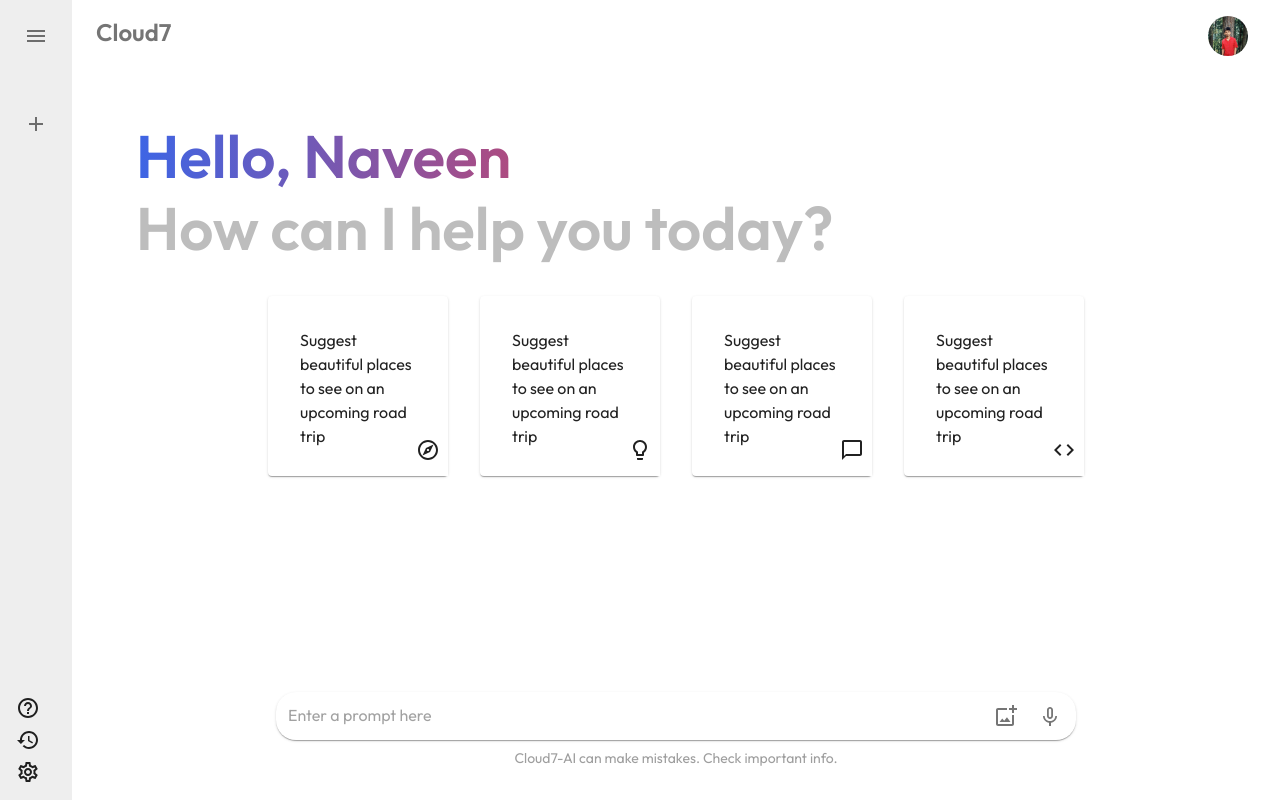
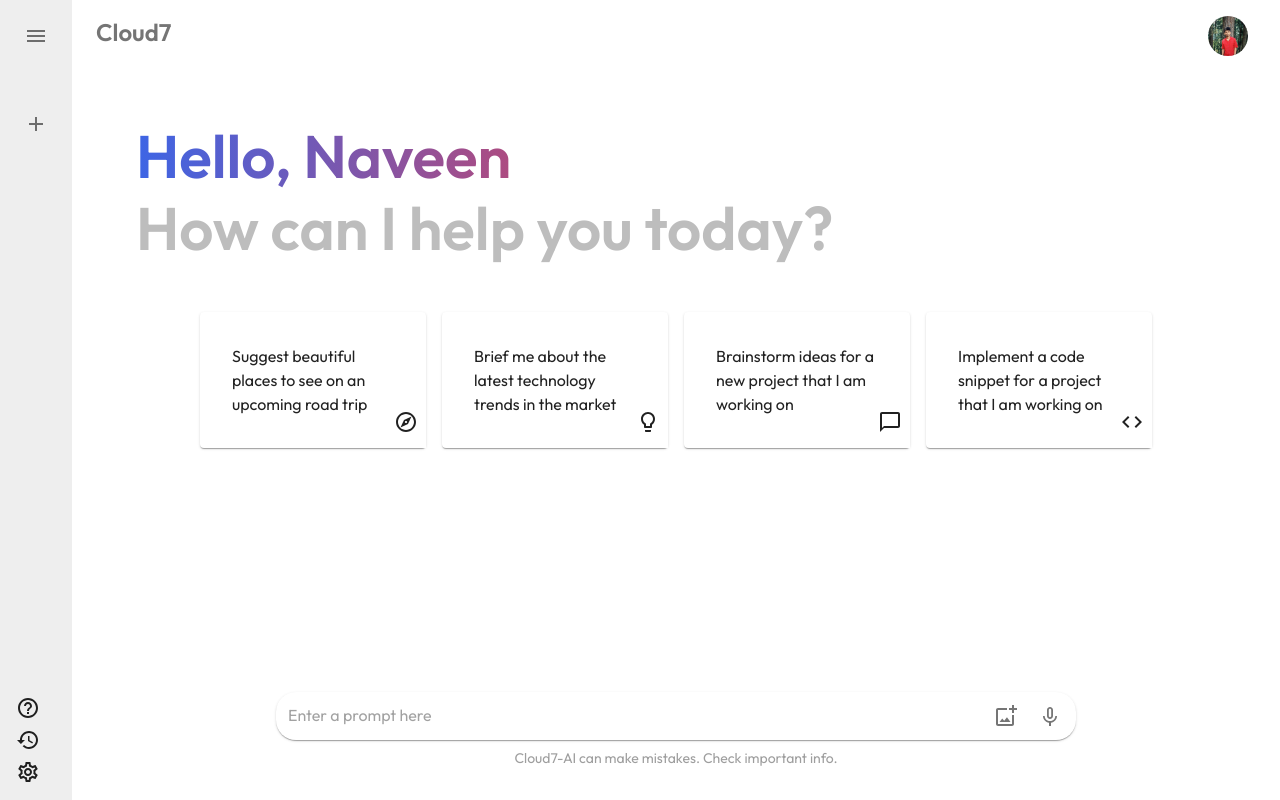
Before and after one commit to Naveen-Lankesha/Cloud-AI, a React (Vite) app: page / in a window 1280 px wide. Built offline with nearby package versions, Linux system fonts and the light colour scheme.

Commit message:
Cloud7-AI V1.6

```diff
--- a/src/components/Card/Card.jsx
+++ b/src/components/Card/Card.jsx
@@ -8,8 +8,6 @@
     <Paper
       flex={1}
       sx={{
-        width: size,
-        height: size,
         position: "relative",
         p: padding,
         cursor: "pointer",
--- a/src/components/Main/Main.jsx
+++ b/src/components/Main/Main.jsx
@@ -1,6 +1,7 @@
 import {
   Avatar,
   Box,
+  Grid,
   InputBase,
   LinearProgress,
   Paper,
@@ -35,7 +36,6 @@
     setInput,
   } = useContext(Context);
 
-  const size = 180;
   const padding = 4;
   return (
     <Box sx={{ height: "100vh", display: "flex", flexDirection: "column" }}>
@@ -56,7 +56,49 @@
             <Typography variant="h2" sx={{ color: grey[400] }}>
               How can I help you today?
             </Typography>
-            <Stack
+            <Grid
+              container
+              spacing={2}
+              sx={{ mt: 4, justifyContent: "center", pl: 8, pr: 8 }}>
+              <Grid item xs={12} sm={6} md={3}>
+                <Card
+                  padding={padding}
+                  text={
+                    "Suggest beautiful places to see on an upcoming road trip"
+                  }
+                  icon={<ExploreOutlinedIcon />}
+                />
+              </Grid>
+              <Grid item xs={12} sm={6} md={3}>
+                <Card
+                  padding={padding}
+                  text={
+                    "Brief me about the latest technology trends in the market"
+                  }
+                  icon={<LightbulbOutlinedIcon />}
+                />
+              </Grid>
+              <Grid item xs={12} sm={6} md={3}>
+                <Card
+                  padding={padding}
+                  text={
+                    "Brainstorm ideas for a new project that I am working on"
+                  }
+                  icon={<ChatBubbleOutlineOutlinedIcon />}
+                />
+              </Grid>
+              <Grid item xs={12} sm={6} md={3}>
+                <Card
+                  padding={padding}
+                  text={
+                    "Implement a code snippet for a project that I am working on"
+                  }
+                  icon={<CodeOutlinedIcon />}
+                />
+              </Grid>
+            </Grid>
+
+            {/* <Stack
               direction={"row"}
               spacing={4}
               sx={{
@@ -66,7 +108,6 @@
                 justifyContent: "center",
               }}>
               <Card
-                size={size}
                 padding={padding}
                 text={
                   "Suggest beautiful places to see on an upcoming road trip"
@@ -74,7 +115,6 @@
                 icon={<ExploreOutlinedIcon />}
               />
               <Card
-                size={size}
                 padding={padding}
                 text={
                   "Suggest beautiful places to see on an upcoming road trip"
@@ -82,7 +122,6 @@
                 icon={<LightbulbOutlinedIcon />}
               />
               <Card
-                size={size}
                 padding={padding}
                 text={
                   "Suggest beautiful places to see on an upcoming road trip"
@@ -90,14 +129,13 @@
                 icon={<ChatBubbleOutlineOutlinedIcon />}
               />
               <Card
-                size={size}
                 padding={padding}
                 text={
                   "Suggest beautiful places to see on an upcoming road trip"
                 }
                 icon={<CodeOutlinedIcon />}
               />
-            </Stack>
+            </Stack> */}
           </Box>
         </>
       ) : (
--- a/src/components/Sidebar/Sidebar.jsx
+++ b/src/components/Sidebar/Sidebar.jsx
@@ -43,7 +43,7 @@
             size="large"
             variant="contained"
             sx={{ borderRadius: 6 }}
-            color="secondary">
+            color="grey">
             <AddIcon /> New Chat
           </Button>
         ) : (
```
